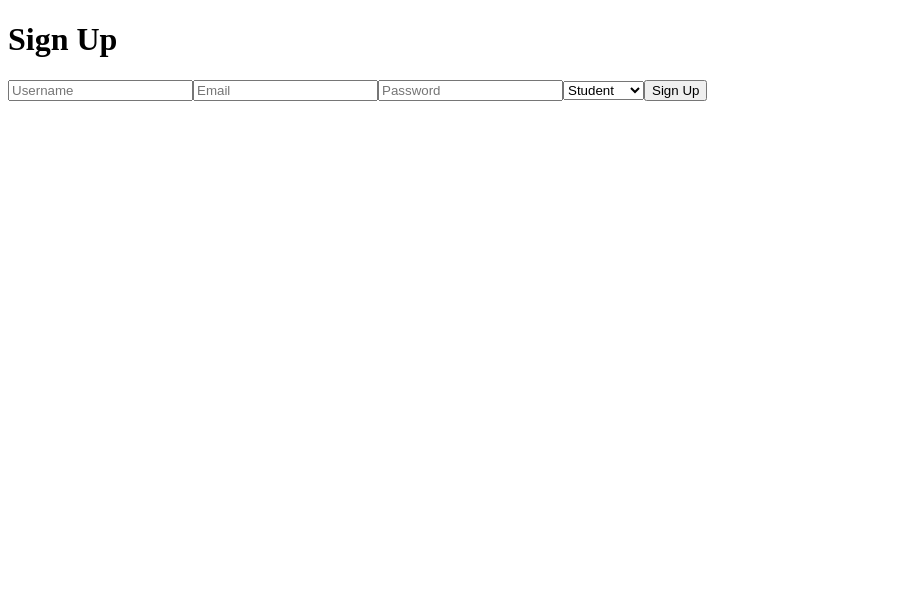
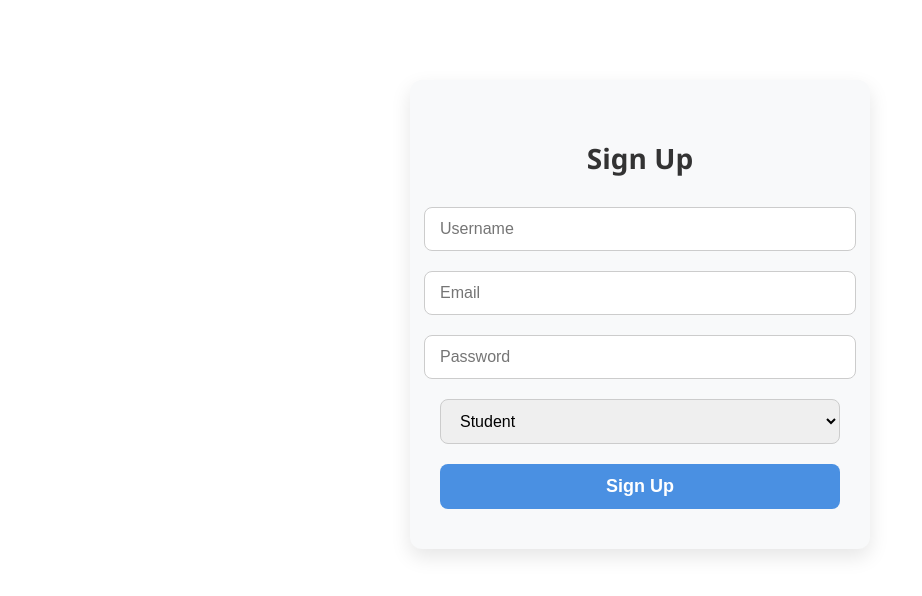
Before and after one commit to Jad-Atieh/SOEN-341-Project-Fall-2025, a React (Vite) app in the folder frontend/: page /signup in a window 1280 px wide. Shown: the top 596 px of the page, without its empty margins (0-922 px from the left). Built offline with nearby package versions, Linux system fonts and the light colour scheme.

Commit message:
set up login and sign in page

```diff
--- a/frontend/src/components/Form.jsx
+++ b/frontend/src/components/Form.jsx
@@ -91,7 +91,6 @@ function Form({ route, method }) {
         >
           <option value="student">Student</option>
           <option value="organizer">Organizer</option>
-          <option value="admin">Admin</option>
         </select>
       )}
 
--- a/frontend/src/pages/Login.jsx
+++ b/frontend/src/pages/Login.jsx
@@ -1,4 +1,7 @@
-import Form from "../components/Form"
+import React from "react";
+import Form from "../components/Form"; // adjust the path if needed
+import '../styles/Forms.css';
+
 
 function Login() {
     return <Form route="/api/token/" method="login" />
--- a/frontend/src/pages/Signup.jsx
+++ b/frontend/src/pages/Signup.jsx
@@ -1,4 +1,6 @@
-import Form from "../components/Form"
+import React from "react";
+import Form from "../components/Form";
+import '../styles/Forms.css';
 
 function Signup() {
     return <Form route="/api/user/signup/" method="signup" />
--- a/frontend/src/styles/Forms.css
+++ b/frontend/src/styles/Forms.css
@@ -1,36 +1,74 @@
+/* Center the form in the page */
 .form-container {
+    max-width: 400px;
+    margin: 80px auto;
+    padding: 40px 30px;
+    background-color: #f8f9fa;
+    border-radius: 12px;
+    box-shadow: 0 8px 20px rgba(0, 0, 0, 0.1);
     display: flex;
     flex-direction: column;
     align-items: center;
-    justify-content: center;
-    margin: 50px auto;
-    padding: 20px;
-    border-radius: 8px;
-    box-shadow: 0 4px 6px rgba(0, 0, 0, 0.1);
-    max-width: 400px;
+    font-family: 'Segoe UI', Tahoma, Geneva, Verdana, sans-serif;
   }
 
-  .form-input {
-    width: 90%;
-    padding: 10px;
-    margin: 10px 0;
-    border: 1px solid #ccc;
-    border-radius: 4px;
-    box-sizing: border-box;
+  /* Form heading */
+  .form-container h1 {
+    margin-bottom: 30px;
+    font-size: 28px;
+    color: #333;
   }
 
+  /* Inputs and select box */
+  .form-input {
+    width: 100%;
+    padding: 12px 15px;
+    margin-bottom: 20px;
+    border: 1px solid #ccc;
+    border-radius: 8px;
+    font-size: 16px;
+    transition: border-color 0.2s, box-shadow 0.2s;
+  }
+
+  .form-input:focus {
+    outline: none;
+    border-color: #4a90e2;
+    box-shadow: 0 0 6px rgba(74, 144, 226, 0.4);
+  }
+
+  /* Submit button */
   .form-button {
-    width: 95%;
-    padding: 10px;
-    margin: 20px 0;
-    background-color: #007bff;
-    color: white;
+    width: 100%;
+    padding: 12px 15px;
+    background-color: #4a90e2;
+    color: #fff;
+    font-size: 18px;
+    font-weight: 600;
     border: none;
-    border-radius: 4px;
+    border-radius: 8px;
     cursor: pointer;
-    transition: background-color 0.2s ease-in-out;
+    transition: background-color 0.2s;
   }
 
   .form-button:hover {
-    background-color: #0056b3;
+    background-color: #357abd;
   }
+
+  /* Loading indicator style (if you add one) */
+  .loading-indicator {
+    margin: 10px 0;
+    font-size: 14px;
+    color: #666;
+  }
+
+  /* Responsive adjustments */
+  @media (max-width: 500px) {
+    .form-container {
+      margin: 40px 20px;
+      padding: 30px 20px;
+    }
+
+    .form-button {
+      font-size: 16px;
+    }
+  }
```
